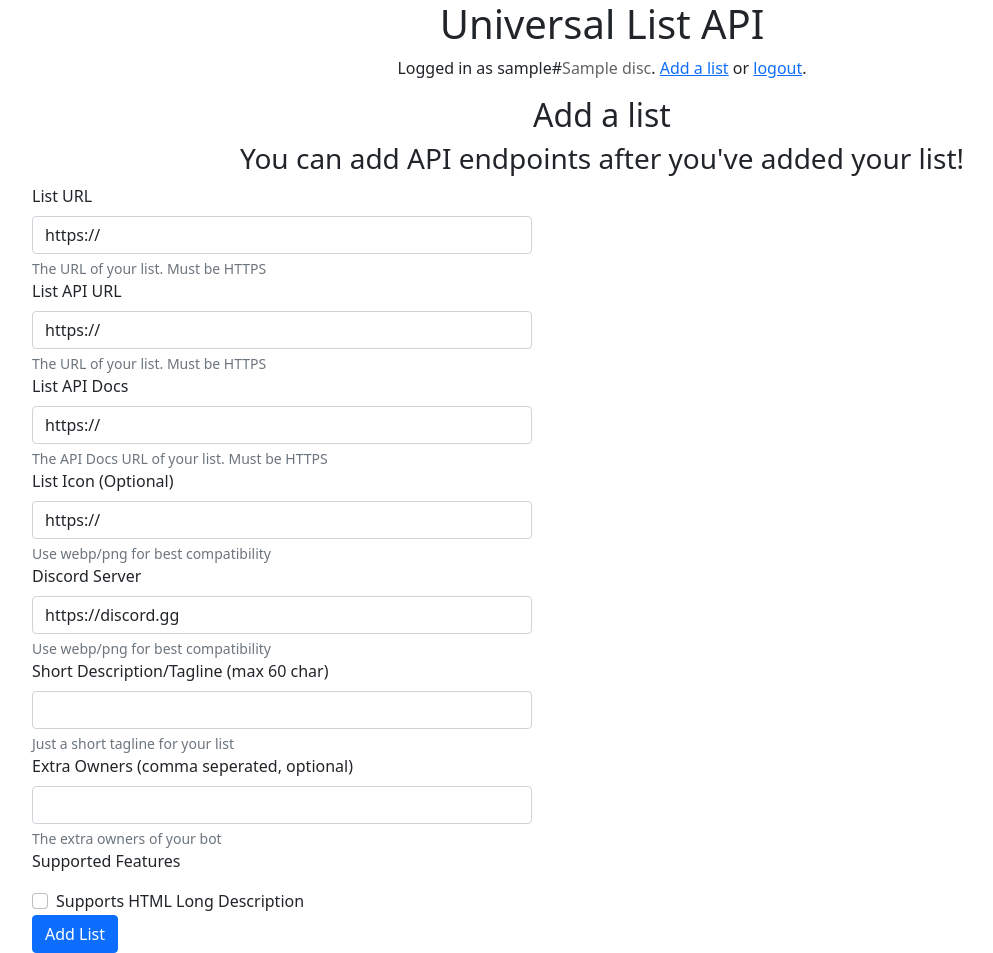
After one commit to Universal-List-API/Universal-List-Frontend, a FastAPI app: template templates/add_list.html in a window 1280 px wide. The commit adds this page. Shown: the whole page, without its empty margins (38-1031 px from the left). Run offline with FastAPI, Linux system fonts and the light colour scheme; the template is opened without the code that fills it: most values are stand-ins (such as "Sample title", 1, 10 or a date in 2020).

Commit message:
Add list and begin working on list view

```diff
--- a/config_template.py
+++ b/config_template.py
@@ -1,5 +1,6 @@
 session_key = ""
 site = "http://127.0.0.1:8081"
+api_url = "http://127.0.0.1:8080"
 
 class OauthConfig:
     client_id = "726157768385363978"
--- a/main.py
+++ b/main.py
@@ -4,6 +4,7 @@ from fastapi.templating import Jinja2Templates
 import config
 import Oauth
 from starlette.middleware.sessions import SessionMiddleware
+import requests
 
 discord_o = Oauth.Oauth()
 
@@ -14,7 +15,16 @@ app.add_middleware(SessionMiddleware, secret_key = config.session_key)
 
 @app.get("/")
 def index(request: Request):
-    return templates.TemplateResponse("index.html", {"request": request, "username": request.session.get("username"), "disc": request.session.get("disc")})
+    return templates.TemplateResponse("index.html", {"request": request, "username": request.session.get("username"), "disc": request.session.get("disc"), "api_url": config.api_url})
+
+@app.get("/add_list")
+def add_list_route(request: Request):
+    return templates.TemplateResponse("add_list.html", {"request": request, "username": request.session.get("username"), "disc": request.session.get("disc"), "userid": request.session.get("userid"), "api_url": config.api_url})
+
+@app.get("/list/{url}")
+def list_render(request: Request, url: str):
+    sc = requests.get(config.api_url + "/list/" + url).status_code
+    return templates.TemplateResponse("list.html", {"request": request, "username": request.session.get("username"), "disc": request.session.get("disc"), "userid": request.session.get("userid"), "url": url, "api_url": config.api_url}, status_code = sc)
 
 @app.get("/login")
 def login(request: Request):
--- /dev/null
+++ b/templates/add_list.html
@@ -0,0 +1,124 @@
+{% extends 'base.html' %}
+{% block head %}
+<style>
+	@media (min-width: 800px) {
+	html, body {
+		max-width: 100%;
+		overflow-x: hidden;
+	}
+	.form {
+		margin-left: 70px;
+	}
+	}
+	@media (max-width: 800px) {
+        .form {
+                margin-left: 10px;
+        }
+	}
+	.form-control {
+		min-width: 500px;
+		max-width: 500px;
+	}
+</style>
+{% endblock %}
+{% block content %}
+	<h2 class='text-center'>Add a list</h2>
+	<h3 class='text-center'>You can add API endpoints after you've added your list!</h3>
+	<form class="form align-items-center" id="form">
+		<div id="error"></div>
+		<div class="row row-cols-lg-auto g-3">
+		<div class="col-12">
+			<label for="url" class="form-label">List URL</label>
+			<input type="text" class="form-control" id="url" name="url" aria-describedby="urlHelp" value="https://" required>
+			<div id="urlHelp" class="form-text">The URL of your list. Must be HTTPS</div>
+		</div>
+		</div>
+		<div class="row row-cols-lg-auto g-3">
+                <div class="col-12">
+                        <label for="api_url" class="form-label">List API URL</label>
+                        <input type="text" class="form-control" id="api_url" name="api_url" aria-describedby="apiurlHelp" value="https://" required>
+                        <div id="apiurlHelp" class="form-text">The URL of your list. Must be HTTPS</div>
+                </div>
+		</div>
+                <div class="row row-cols-lg-auto g-3">
+                <div class="col-12">
+                        <label for="api_docs" class="form-label">List API Docs</label>
+                        <input type="text" class="form-control" id="api_docs" name="api_docs" aria-describedby="apidocsHelp" value="https://" required>
+                        <div id="apidocsHelp" class="form-text">The API Docs URL of your list. Must be HTTPS</div>
+                </div>
+                </div>
+                <div class="row row-cols-lg-auto g-3">
+                <div class="col-12">
+                        <label for="icon" class="form-label">List Icon (Optional)</label>
+                        <input type="text" class="form-control" id="icon" name="icon" aria-describedby="iconHelp" value="https://">
+                        <div id="apiurlHelp" class="form-text">Use webp/png for best compatibility</div>
+                </div>
+                </div>
+                <div class="row row-cols-lg-auto g-3">
+                <div class="col-12">
+                        <label for="discord" class="form-label">Discord Server</label>
+                        <input type="text" class="form-control" id="discord" name="discord" aria-describedby="dsHelp" value="https://discord.gg" required>
+                        <div id="dsHelp" class="form-text">Use webp/png for best compatibility</div>
+                </div>
+                </div>
+                <div class="row row-cols-lg-auto g-3">
+                <div class="col-12">
+                        <label for="description" class="form-label">Short Description/Tagline (max 60 char)</label>
+                        <input type="text" class="form-control" id="description" name="description" aria-describedby="descHelp" maxlength="60">
+                        <div id="descHelp" class="form-text">Just a short tagline for your list</div>
+                </div>
+                </div>
+                <div class="row row-cols-lg-auto g-3">
+                <div class="col-12">
+                        <label for="extra_owners" class="form-label">Extra Owners (comma seperated, optional)</label>
+                        <input type="text" class="form-control" id="extra_owners" name="extra_owners" aria-describedby="eoHelp">
+                        <div id="eoHelp" class="form-text">The extra owners of your bot</div>
+                </div>
+                </div>
+		<p>Supported Features</p>
+		<div id="supported-features">
+			<div class="form-check">
+				<input class="form-check-input checkbox-sf" type="checkbox" id="1">
+				<label class="form-check-label" for="flexCheckDefault">Supports HTML Long Description</label>
+			</div>
+		</div>
+		<button class="btn btn-primary text-center">Add List</button>
+	</form>
+	<script>
+		$('#form').submit(function (evt) {
+			evt.preventDefault();
+			url = $("#url").val();
+			api_url = $("#api_url").val();
+			api_docs = $("#api_docs").val();
+			icon = $("#icon").val();
+			discord = $("#discord").val();
+			description = $("#description").val();
+			owners = ['{{userid}}']; // initial
+			owners = owners.concat($("#extra_owners").val().replace(" ", "").split(","));
+			supported_features_pre = $('.checkbox-sf:checkbox:checked');
+			supported_features = []
+			for(let i = 0; i < supported_features_pre.length; i++) {
+				supported_features.push(parseInt(supported_features_pre[i].id));
+			}
+			data = {"url": url, "api_url": api_url, "api_docs": api_docs, "icon": icon, "discord": discord, "description": description, "owners": owners, "supported_features": supported_features}
+			$.ajax({
+				method: "PUT",
+				url: _api_url + "/lists",
+				contentType: "application/json",
+				data: JSON.stringify(data),
+				statusCode: {
+					200: function(data){
+						alert(`You will be DM'd with your lists API token again once you add your list.\nPlease keep a note of the below API token as you will need it to add API endpoints or edit your list:\n\n${data.api_token}`);
+						window.location.href = "/list/" + url.replace("https://", "").replace("http://", "");
+					},
+					400: function(data) {
+						alert(data.responseJSON.message);
+					},
+					429: function(data) {
+						alert("You are being ratelimited")
+					}
+				}
+			})
+		});
+	</script>
+{% endblock %}
--- /dev/null
+++ b/templates/base.html
@@ -0,0 +1,51 @@
+<!DOCTYPE html>
+<html>
+        <head>
+                <link href="https://cdn.jsdelivr.net/npm/bootstrap@5.0.0-beta2/dist/css/bootstrap.min.css" rel="stylesheet" integrity="sha384-BmbxuPwQa2lc/FVzBcNJ7UAyJxM6wuqIj61tLrc4wSX0szH/Ev+nYRRuWlolflfl" crossorigin="anonymous">
+                <style>
+                        #lists {
+                                display: inline-flex;
+                                flex-direction: row;
+                                justify-content: space-evenly;
+                        }
+
+                        @media (max-width: 800px) {
+                                #lists {
+                                        flex-direction: column;
+                                }
+                        }
+
+                        .list {
+                                display: inline-flex;
+                                padding: 3px;
+                                margin: 10px;
+                        }
+                        .img {
+                                align-items: center;
+                                justify-content: center;
+                                border-style: solid;
+                                border-width: 0.25px;
+                                border-radius: 40px 40px 40px 40px;
+                                width: 30px;
+                                height: 30px;
+                        }
+                </style>
+                <noscript>This site needs JavaScript in order to run correctly</noscript>
+	{% block head %}
+	{% endblock %}
+        <script>
+		window._api_url = "{{api_url}}"
+        </script>
+	</head>
+	<body>
+	        <script src="https://ajax.googleapis.com/ajax/libs/jquery/3.6.0/jquery.min.js"></script>
+        	<h1 class="text-center">Universal List API</h1>
+	        {% if not username %}
+        	        <p class="text-center">You can <a href="/login">login</a> to add a list</p>
+	        {% else %}
+        	        <p class="text-center">Logged in as {{username}}#<span style='opacity: 0.7'>{{disc}}</span>. <a href='/add_list'>Add a list</a> or <a href="/logout">logout</a>.</p>
+	        {% endif %}
+		{% block content %}
+		{% endblock %}
+	</body>
+</html>
```
Also changed, not shown: templates/index.html (+6 -46 lines), templates/list.html (added, +69 -0 lines), 1 other file.
